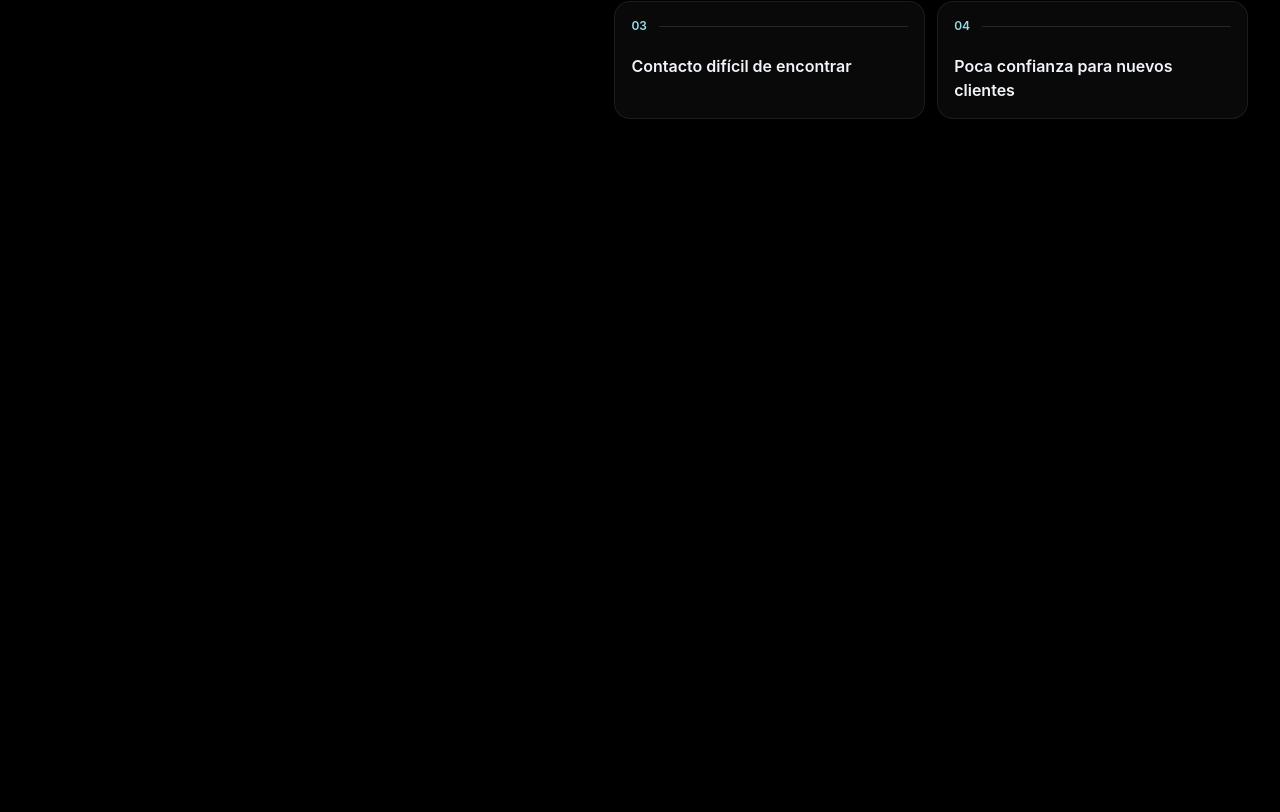
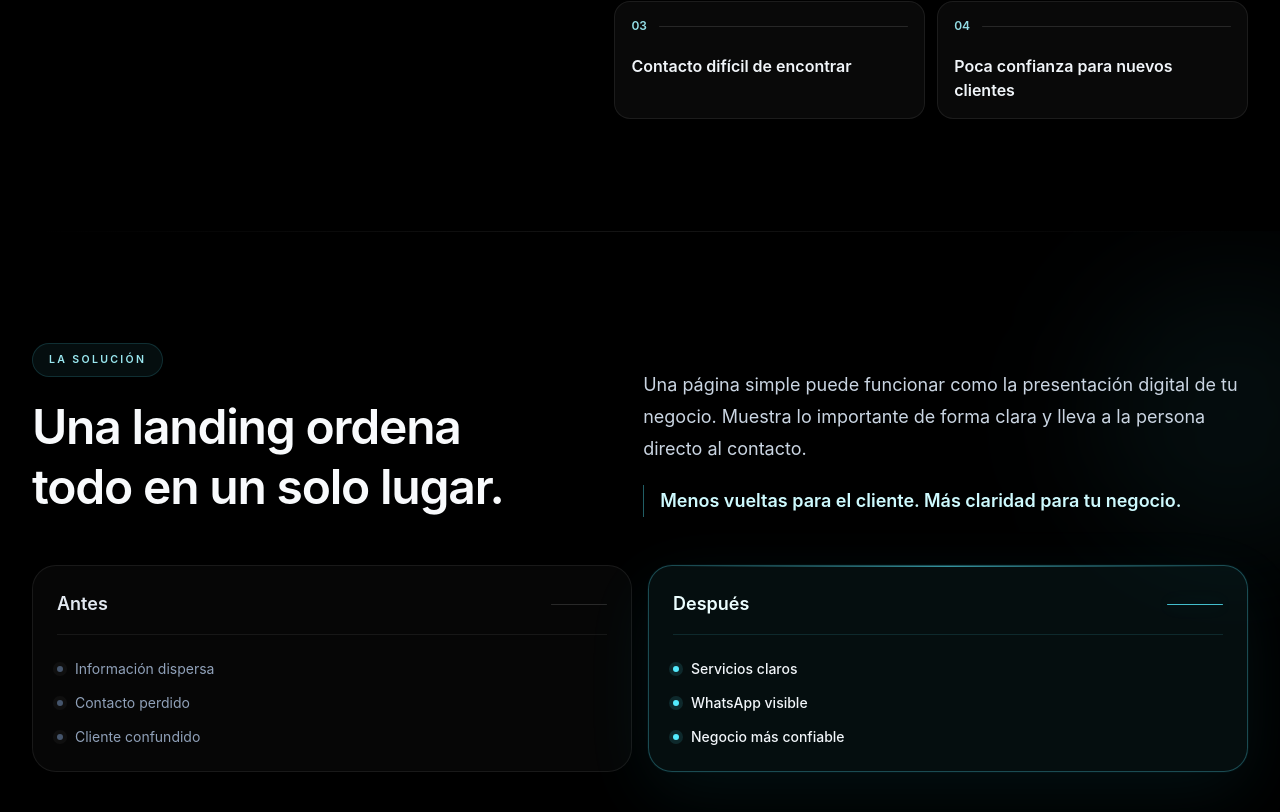
Before and after one commit to ezexgonzalez/eze-web-studio, a React (Vite) app: page / in a window 1280 px wide. Shown: the part 1330-2142 px from the top of the page. Before the commit the page ends 1561 px from the top, so only its background shows below. Built offline with nearby package versions, Linux system fonts and the light colour scheme.

Commit message:
navbar sticky and solution section

```diff
--- a/src/App.jsx
+++ b/src/App.jsx
@@ -1,6 +1,7 @@
 import Navbar from './components/layout/Navbar'
 import HeroSection from './components/sections/HeroSection'
 import ProblemSection from './components/sections/ProblemSection'
+import SolutionSection from './components/sections/SolutionSection'
 
 function App() {
   return (
@@ -9,6 +10,7 @@ function App() {
       <main>
         <HeroSection />
         <ProblemSection />
+        <SolutionSection />
       </main>
     </>
   )
--- a/src/components/layout/Navbar.jsx
+++ b/src/components/layout/Navbar.jsx
@@ -1,3 +1,4 @@
+import { useEffect, useState } from "react";
 import { siteConfig } from "../../data/siteConfig";
 import Button from "../ui/Button";
 
@@ -19,9 +20,32 @@ function LogoMark() {
 }
 
 function Navbar() {
+  const [isScrolled, setIsScrolled] = useState(false);
+
+  useEffect(() => {
+    const handleScroll = () => {
+      setIsScrolled(window.scrollY > 12);
+    };
+
+    handleScroll();
+    window.addEventListener("scroll", handleScroll, { passive: true });
+
+    return () => window.removeEventListener("scroll", handleScroll);
+  }, []);
+
   return (
-    <header className="absolute inset-x-0 top-0 z-20 px-4 py-4 sm:px-6 lg:px-8">
-      <nav className="mx-auto grid max-w-7xl grid-cols-[1fr_auto] items-center gap-4 rounded-full border border-white/[0.08] bg-black/[0.42] px-3 py-2.5 shadow-lg shadow-black/10 backdrop-blur-xl sm:px-3.5 md:grid-cols-[1fr_auto_1fr]">
+    <header
+      className={`fixed inset-x-0 top-0 z-50 px-4 transition-[padding] duration-300 ease-out sm:px-6 lg:px-8 ${
+        isScrolled ? "py-2.5" : "py-4"
+      }`}
+    >
+      <nav
+        className={`mx-auto grid max-w-7xl grid-cols-[1fr_auto] items-center gap-4 rounded-full border px-3 shadow-lg backdrop-blur-xl transition-[background-color,border-color,box-shadow,padding] duration-300 ease-out sm:px-3.5 md:grid-cols-[1fr_auto_1fr] ${
+          isScrolled
+            ? "border-white/[0.12] bg-black/[0.68] py-2 shadow-black/20"
+            : "border-white/[0.08] bg-black/[0.42] py-2.5 shadow-black/10"
+        }`}
+      >
         <a href="/" className="flex items-center gap-3">
           <LogoMark />
           <span className="text-sm font-semibold tracking-wide text-slate-50/95">
--- /dev/null
+++ b/src/components/sections/SolutionSection.jsx
@@ -0,0 +1,101 @@
+import { siteConfig } from "../../data/siteConfig";
+
+function ComparisonCard({ title, items, featured = false }) {
+  return (
+    <div
+      className={`relative overflow-hidden rounded-3xl border p-5 transition-[background-color,border-color,box-shadow,transform] duration-300 ease-out hover:-translate-y-0.5 sm:p-6 ${
+        featured
+          ? "border-cyan-300/[0.28] bg-cyan-300/[0.06] shadow-[0_0_0_1px_rgba(34,211,238,0.035),0_22px_70px_rgba(34,211,238,0.075)] hover:border-cyan-300/[0.4] hover:bg-cyan-300/[0.075] hover:shadow-[0_0_0_1px_rgba(34,211,238,0.055),0_26px_80px_rgba(34,211,238,0.105)]"
+          : "border-white/[0.075] bg-white/[0.025] shadow-[0_18px_60px_rgba(0,0,0,0.22)] hover:border-white/[0.12] hover:bg-white/[0.04]"
+      }`}
+    >
+      {featured && (
+        <div className="absolute inset-x-6 top-0 h-px bg-gradient-to-r from-transparent via-cyan-300/60 to-transparent" />
+      )}
+
+      <div
+        className={`mb-6 flex items-center justify-between gap-4 border-b pb-4 ${
+          featured ? "border-cyan-300/[0.12]" : "border-white/[0.07]"
+        }`}
+      >
+        <h3
+          className={`text-lg font-semibold ${
+            featured ? "text-cyan-50" : "text-slate-200"
+          }`}
+        >
+          {title}
+        </h3>
+        <span
+          className={`h-px w-14 rounded-full ${
+            featured ? "bg-cyan-300/80 shadow-[0_0_16px_rgba(34,211,238,0.28)]" : "bg-white/[0.14]"
+          }`}
+        />
+      </div>
+
+      <ul className="space-y-3.5">
+        {items.map((item) => (
+          <li
+            className={`flex items-center gap-3 text-sm ${
+              featured ? "text-slate-100" : "text-slate-400"
+            }`}
+            key={item}
+          >
+            <span
+              className={`h-1.5 w-1.5 rounded-full ring-4 ${
+                featured
+                  ? "bg-cyan-300 ring-cyan-300/[0.12]"
+                  : "bg-slate-600 ring-white/[0.035]"
+              }`}
+            />
+            <span className={featured ? "font-medium" : ""}>{item}</span>
+          </li>
+        ))}
+      </ul>
+    </div>
+  );
+}
+
+function SolutionSection() {
+  const { solution } = siteConfig;
+
+  return (
+    <section
+      id="solucion"
+      className="relative isolate overflow-hidden bg-black px-4 py-20 sm:px-6 sm:py-24 lg:px-8 lg:py-28"
+    >
+      <div className="absolute inset-x-8 top-0 h-px bg-gradient-to-r from-transparent via-white/[0.08] to-transparent" />
+      <div className="absolute right-0 top-10 -z-10 h-72 w-72 translate-x-1/3 rounded-full bg-cyan-300/[0.055] blur-3xl" />
+
+      <div className="mx-auto w-full max-w-7xl">
+        <div className="grid gap-10 lg:grid-cols-[0.95fr_1.05fr] lg:items-end lg:gap-16">
+          <div className="max-w-2xl">
+            <p className="mb-5 inline-flex rounded-full border border-cyan-300/[0.15] bg-cyan-300/[0.06] px-4 py-2 text-[0.66rem] font-semibold uppercase tracking-[0.22em] text-cyan-200/95">
+              {solution.eyebrow}
+            </p>
+            <h2 className="text-balance text-3xl font-semibold leading-tight tracking-[-0.025em] text-slate-50 sm:text-4xl lg:text-5xl">
+              {solution.title}
+            </h2>
+          </div>
+
+          <div className="max-w-2xl space-y-5 text-base leading-7 text-slate-300 sm:text-lg sm:leading-8">
+            <p>{solution.description}</p>
+            <p className="border-l border-cyan-300/40 pl-4 font-semibold text-cyan-100">
+              {solution.strongPhrase}
+            </p>
+          </div>
+        </div>
+
+        <div className="mt-10 grid gap-4 md:grid-cols-2 lg:mt-12">
+          <ComparisonCard title={solution.before.title} items={solution.before.items} />
+          <ComparisonCard
+            title={solution.after.title}
+            items={solution.after.items}
+            featured
+          />
+        </div>
+      </div>
+    </section>
+  );
+}
+
+export default SolutionSection;
--- a/src/data/siteConfig.js
+++ b/src/data/siteConfig.js
@@ -36,4 +36,29 @@ export const siteConfig = {
       "Poca confianza para nuevos clientes",
     ],
   },
+
+  solution: {
+    eyebrow: "LA SOLUCIÓN",
+    title: "Una landing ordena todo en un solo lugar.",
+    description:
+      "Una página simple puede funcionar como la presentación digital de tu negocio. Muestra lo importante de forma clara y lleva a la persona directo al contacto.",
+    strongPhrase:
+      "Menos vueltas para el cliente. Más claridad para tu negocio.",
+    before: {
+      title: "Antes",
+      items: [
+        "Información dispersa",
+        "Contacto perdido",
+        "Cliente confundido",
+      ],
+    },
+    after: {
+      title: "Después",
+      items: [
+        "Servicios claros",
+        "WhatsApp visible",
+        "Negocio más confiable",
+      ],
+    },
+  },
 };
```
